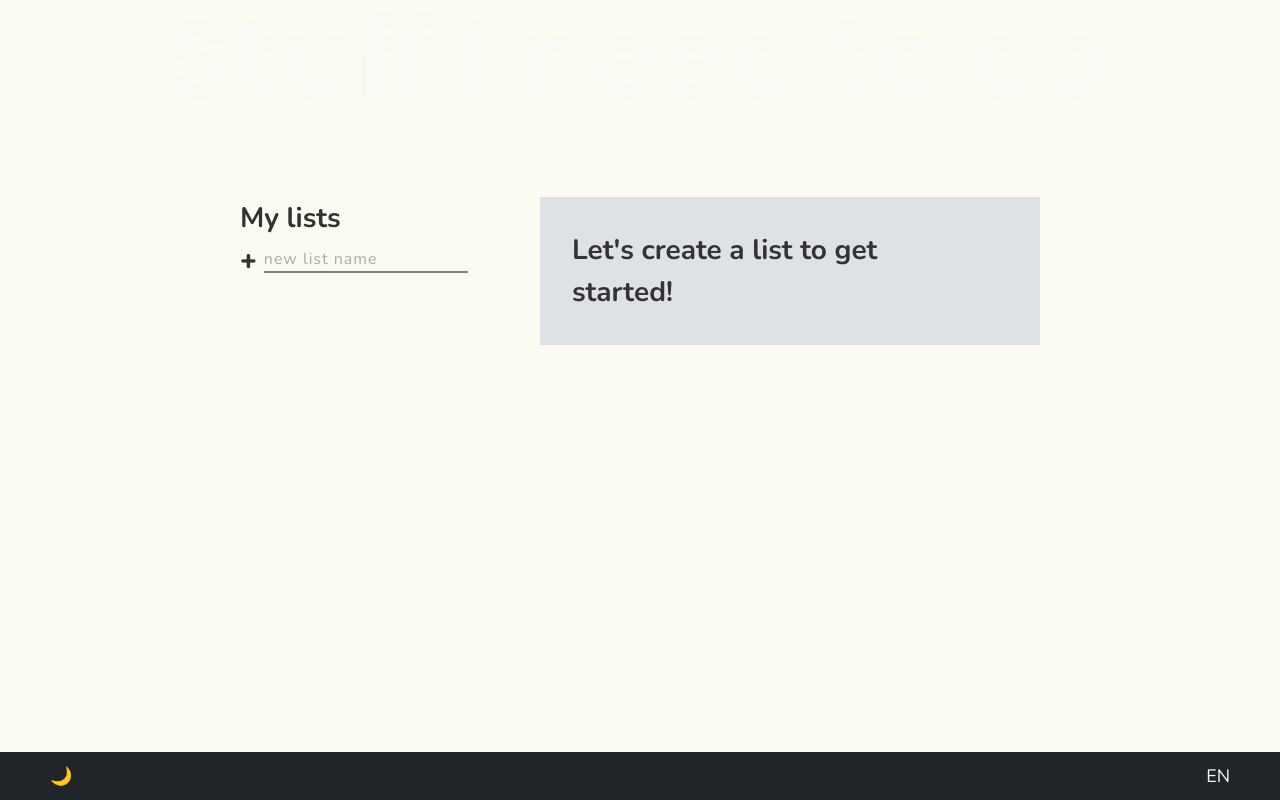
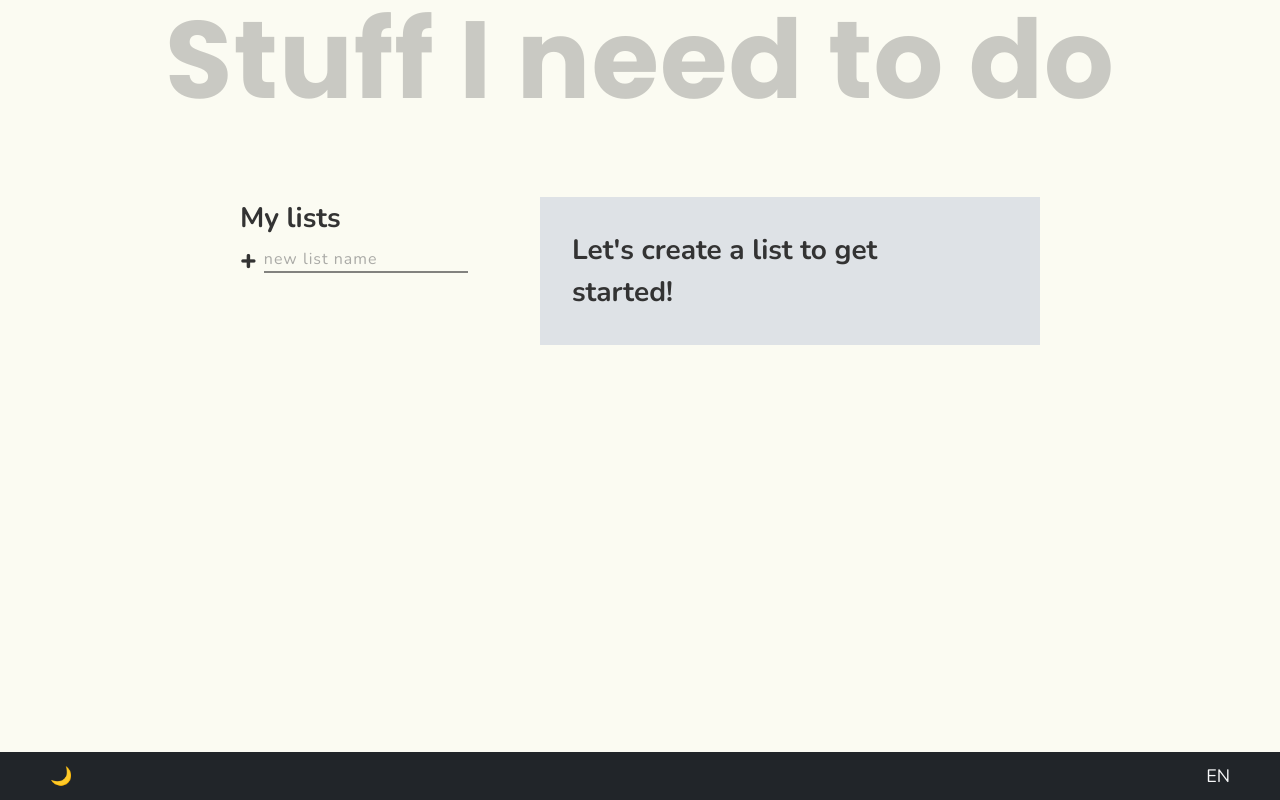
Before and after one commit to ersin-kaya/todo-queue, a website: page index.html in a window 1280 px wide. Drawn offline with nearby package versions, Linux system fonts and the light colour scheme.

Commit message:
Fixed heading color issue for light theme

```diff
--- a/sass/abstracts/_tokens.scss
+++ b/sass/abstracts/_tokens.scss
@@ -34,7 +34,7 @@ $heading-3-color-default: $heading-color-default;
 $body-text-color-dark-theme: $color-text-primary-dark-theme;
 $body-background-color-dark-theme: $color-background-dark-theme;
 
-$heading-color-default: $color-gray-100;
+$heading-color-default-dark-theme: $color-gray-300;
 
 // Buttons
 $button-font-family: $body-font-family;
--- a/sass/base/_dark-theme.scss
+++ b/sass/base/_dark-theme.scss
@@ -6,7 +6,7 @@ body[data-theme="dark"] {
 
   // Title component
   .title {
-    color: $heading-color-default;
+    color: $heading-color-default-dark-theme;
   }
 
   // All tasks component
```
Also changed, not shown: css/main.css.
